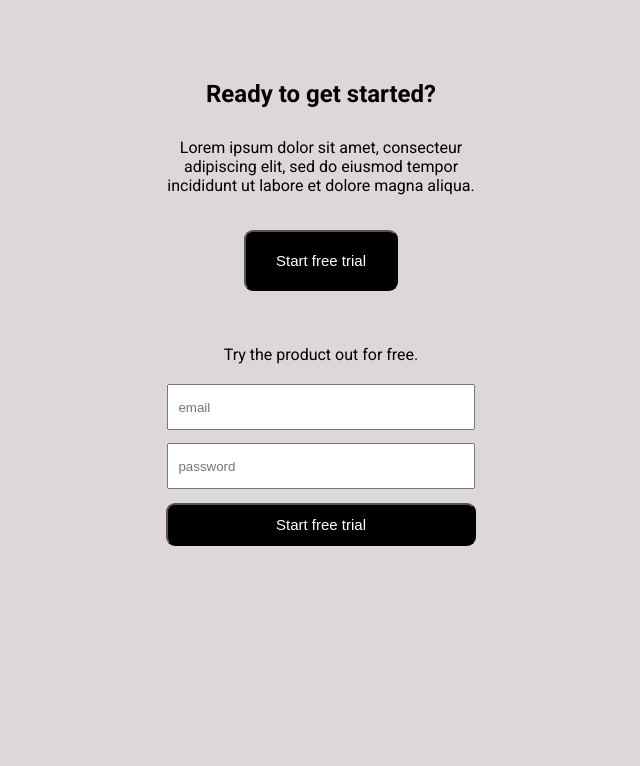
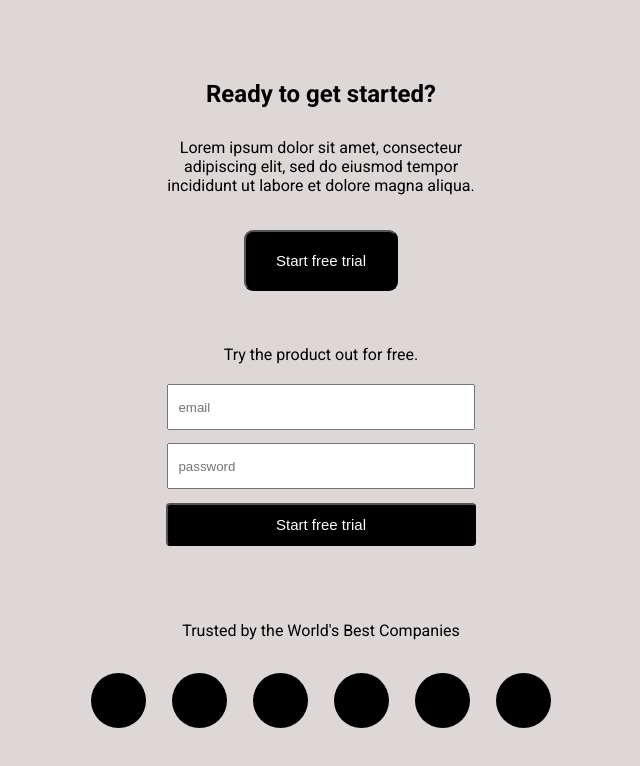
Before and after one commit to jsangalang93/intro-to-css, a plain HTML site: page index.html in a window 1280 px wide. Shown: the whole page, without its empty margins (319-959 px from the left). Drawn offline with Linux system fonts and the light colour scheme.

Commit message:
Commit through example 3

```diff
--- a/css/style.css
+++ b/css/style.css
@@ -7,6 +7,11 @@ h1 {
 
 }
 
+h2 {
+    font-size: 24px;
+    margin-top: 50px;
+    margin-bottom: 50px;
+}
 body {
     background-color: rgb(222, 215, 215);
     position: center;
@@ -24,14 +29,30 @@ button {
     color: white;
     font-size: 15px;
     text-align: center;
-
-    border-radius: 9px;
-
+}
+section {
+    display: flex;
+    justify-content: center;
 }
 
 .input {
     text-align: center;
+}
 
+.circles {
+    height: 55px;
+    width: 55px;
+    background: black;
+    border-radius: 30px;
+    margin: 13px;
+
+    /* position: center; */
+    /* display: inline;
+    z-index:1; */
+}
+
+#trusted {
+    margin-top: 75px;
 }
 
 #emailInput {
@@ -51,9 +72,11 @@ button {
     padding-bottom: 20px;
     padding-left: 30px;
     padding-right: 30px;
+    border-radius: 9px;
 }
 
 #startFreeTrial2 {
     width: 310px;
     height: 43px;
+    border-radius: 4px;
 }
--- a/index.html
+++ b/index.html
@@ -13,7 +13,7 @@
 </head>
 
 <body>
-
+<!-- Example 1 -->
    <h1>Ready to get started?</h1>
    <p>Lorem ipsum dolor sit amet, consecteur <br>
     adipiscing elit, sed do eiusmod tempor <br>
@@ -23,6 +23,7 @@
 <button id="startFreeTrial1" type="button">Start free trial</button>
 </div>
 <br>
+<!-- Example 2 -->
 <p> Try the product out for free.</p>
 <div class="input">
 <input id="emailInput" type="email" placeholder="  email"> <br>
@@ -30,8 +31,23 @@
 </div>
 
 <div style="text-align: center">
-    <button id="startFreeTrial2" type="button">Start free trial</button>
-
-
+    <button id="startFreeTrial2" type="button">Start free trial</button><br>
+<!-- Example 3 -->
+<p id="trusted">Trusted by the World's Best Companies</p>
+<!-- Circle Section -->
+<section class="">
+    <div class="circles">
+    </div><br>
+    <div class="circles">
+    </div>
+    <div class="circles">
+    </div>
+    <div class="circles">
+    </div>
+    <div class="circles">
+    </div>
+    <div class="circles">
+    </div>
+</section>
 </body>
 </html>
```
